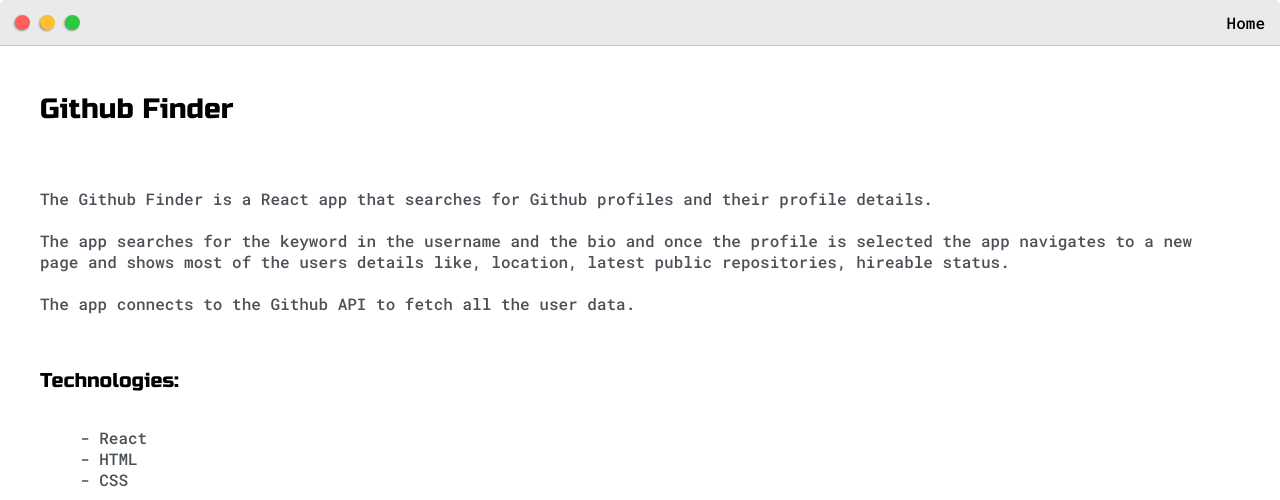
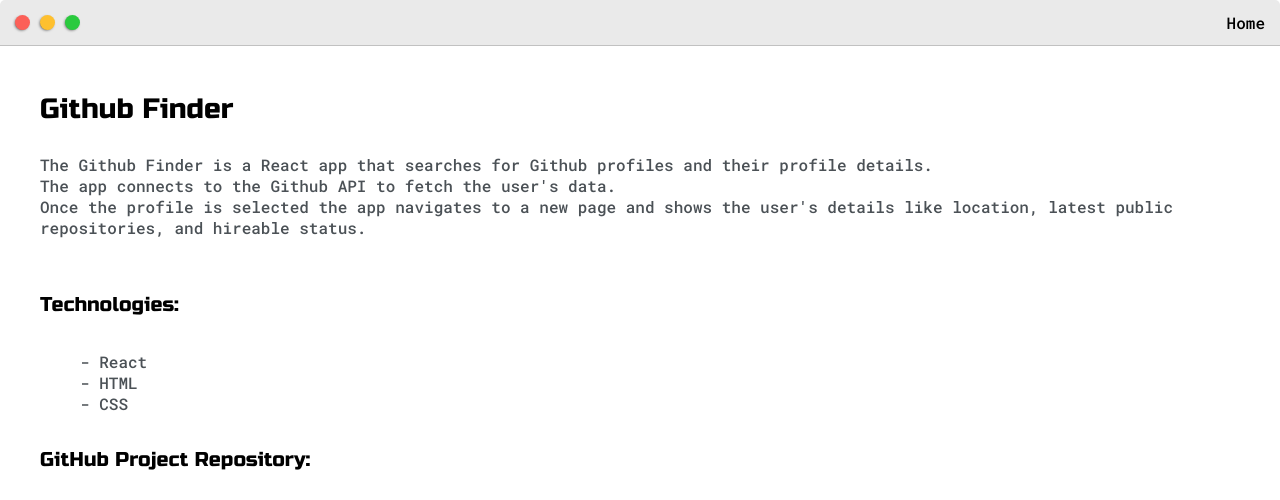
Before and after one commit to mor-solomonov/my-portfolio, a plain HTML site: page github-finder.html in a window 1280 px wide. Shown: the top 500 px of the page. Drawn offline with Linux system fonts and the light colour scheme.

Commit message:
changed github finder description

```diff
--- a/default.css
+++ b/default.css
@@ -22,10 +22,10 @@ body {
   margin: 0;
   scroll-behavior: smooth;
 }
-/*
+
 body * {
   transition: 0.3s;
-} */
+}
 
 h1,
 h2,
--- a/github-finder.html
+++ b/github-finder.html
@@ -48,21 +48,16 @@
 		</div> -->
 
       <h3>Github Finder</h3>
-      <br />
+
       <p>
         The Github Finder is a React app that searches for Github profiles and
         their profile details.
         <br />
+        The app connects to the Github API to fetch the user's data.
         <br />
-        The app searches for the keyword in the username and the bio and once
-        the profile is selected the app navigates to a new page and shows most
-        of the users details like, location, latest public repositories,
+        Once the profile is selected the app navigates to a new page and shows
+        the user's details like location, latest public repositories, and
         hireable status.
-
-        <br />
-        <br />
-        The app connects to the Github API to fetch all the user data.
-
         <br />
         <br />
       </p>
```
